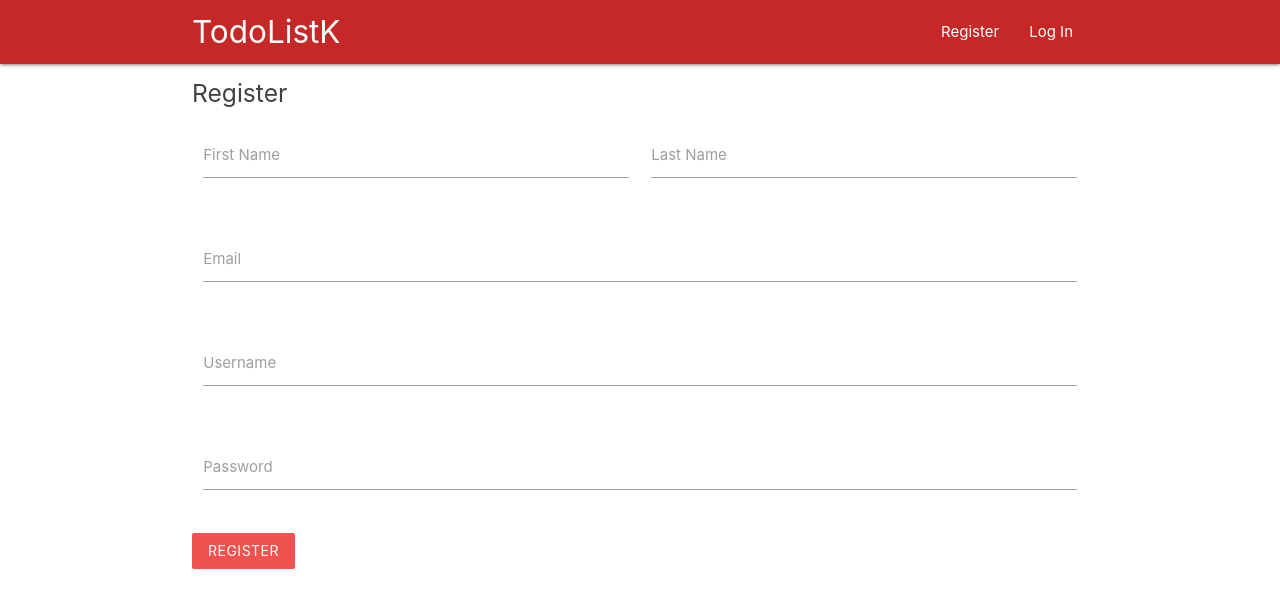
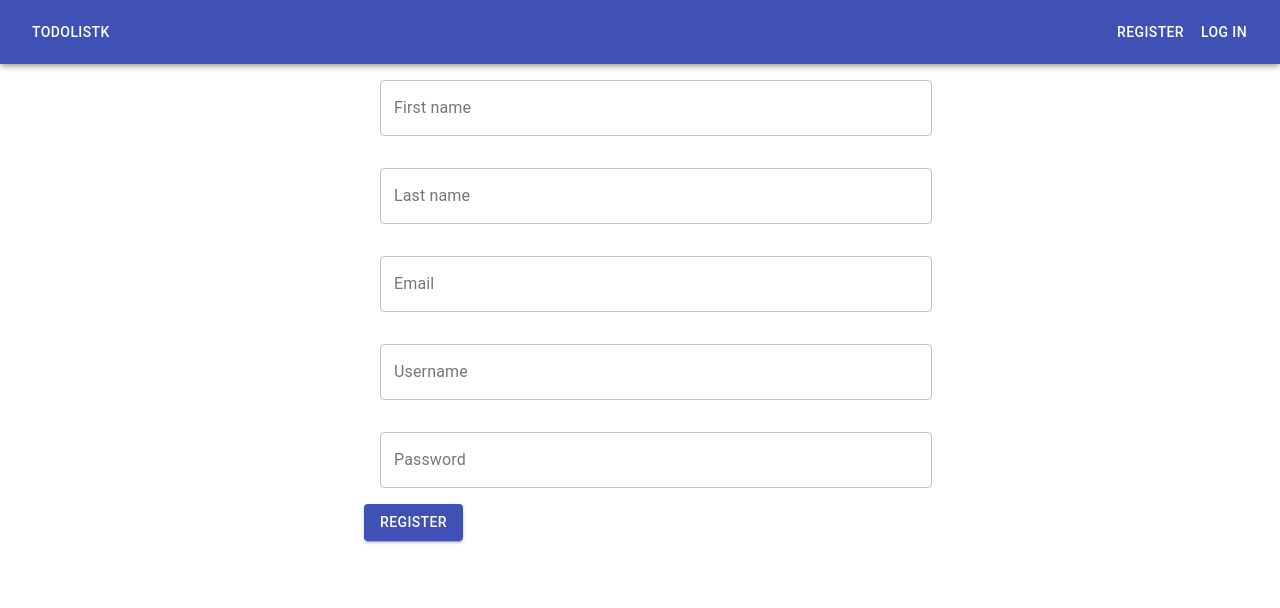
Before and after one commit to adikosa/TodoListK, a React (Create React App) app in the folder frontend/: page /register in a window 1280 px wide. Shown: the top 608 px of the page. Built offline with nearby package versions, Linux system fonts and the light colour scheme.

Commit message:
materialize -> material-ui

```diff
--- a/frontend/package.json
+++ b/frontend/package.json
@@ -3,11 +3,15 @@
   "version": "0.1.0",
   "private": true,
   "dependencies": {
+    "@date-io/date-fns": "1.x",
+    "@material-ui/core": "^4.11.1",
+    "@material-ui/icons": "^4.9.1",
+    "@material-ui/pickers": "^3.2.10",
     "@testing-library/jest-dom": "^5.11.4",
     "@testing-library/react": "^11.1.0",
     "@testing-library/user-event": "^12.1.10",
     "axios": "^0.21.0",
-    "materialize-css": "^1.0.0-rc.2",
+    "date-fns": "^2.16.1",
     "react": "^17.0.1",
     "react-dom": "^17.0.1",
     "react-materialize": "^3.9.3",
--- a/frontend/public/index.html
+++ b/frontend/public/index.html
@@ -27,7 +27,7 @@
     <!--Import Google Icon Font-->
     <link href="https://fonts.googleapis.com/icon?family=Material+Icons" rel="stylesheet">
     <!-- Compiled and minified CSS -->
-    <link rel="stylesheet" href="https://cdnjs.cloudflare.com/ajax/libs/materialize/1.0.0/css/materialize.min.css">
+    <!-- <link rel="stylesheet" href="https://cdnjs.cloudflare.com/ajax/libs/materialize/1.0.0/css/materialize.min.css"> -->
     <title>TodoListK</title>
   </head>
   <body>
@@ -43,6 +43,6 @@
       To begin the development, run `npm start` or `yarn start`.
       To create a production bundle, use `npm run build` or `yarn build`.
     -->
-    <script src="https://cdnjs.cloudflare.com/ajax/libs/materialize/1.0.0-beta/js/materialize.min.js"></script>
+    <!-- <script src="https://cdnjs.cloudflare.com/ajax/libs/materialize/1.0.0-beta/js/materialize.min.js"></script> -->
   </body>
 </html>
--- a/frontend/src/components/LogIn.js
+++ b/frontend/src/components/LogIn.js
@@ -1,7 +1,18 @@
+import { Button, Container, TextField, Typography, withStyles } from '@material-ui/core'
 import React from 'react'
 import {connect} from 'react-redux'
 import {Redirect} from 'react-router-dom'
+import { compose } from 'redux'
 import {logIn} from '../store/actions/authActions'
+
+const useStyles = theme => ({
+    root: {
+      '& .MuiFormControl-root': {
+        width: '100%',
+        margin: theme.spacing(2)
+        }
+    }
+})
 
 class LogIn extends React.Component {
     state = {
@@ -28,37 +39,23 @@ class LogIn extends React.Component {
     }
 
     render() {
-        const {authError, userCredentials} = this.props;
+        const {authError, userCredentials, classes} = this.props;
 
         if (userCredentials) {
             return <Redirect to='/'/>
         }
 
         return (
-            <div className="container">
-                <form className="white" onSubmit={this.handleSubmit}>
-                    <h5 className="grey-text text-darken-3">Log In</h5>
-                    <div className="row">
-                        <div className="input-field col s12">
-                            <label htmlFor="username">Username</label>
-                            <input type="text" id='username' onChange={this.handleChange}/>
-                        </div>
-                    </div>
-                    <div className="row">
-                        <div className="input-field col s12">
-                            <label htmlFor="password">Password</label>
-                            <input type="password" id='password' onChange={this.handleChange}/>
-                        </div>
-                    </div>
-
-                    <div className="input-field">
-                        <button className="btn red lighten-1 z-depth-0">Log In</button>
-                        <div className="center red-text">
-                            {authError ? <p>{authError}</p> : null}
-                        </div>
-                    </div>
-                </form>
-            </div>
+               <form onSubmit={this.handleSubmit} className={classes.root} >
+                <Container maxWidth="sm">
+                    <TextField id="username" label="Username" onChange={this.handleChange} variant="outlined"/>
+                    <TextField id="password" label="Password" onChange={this.handleChange} variant="outlined" type="password"/>
+                    <Button type="submit" variant="contained" color="primary" >Log In</Button>
+                </Container>
+                <Typography align="center" color="error" variant="h6">
+                    {authError ? <p>{authError}</p> : null}
+                </Typography>
+            </form>
         )
     }
 }
@@ -76,4 +73,4 @@ const mapDispatchToProps = (dispatch) => {
     }
 }
 
-export default connect(mapStateToProps, mapDispatchToProps)(LogIn)
+export default compose(withStyles(useStyles), connect(mapStateToProps, mapDispatchToProps))(LogIn)
--- a/frontend/src/components/Navbar.js
+++ b/frontend/src/components/Navbar.js
@@ -1,6 +1,8 @@
+import { AppBar, Button, makeStyles, Toolbar, Typography } from '@material-ui/core';
 import React from 'react';
 import { connect } from 'react-redux';
-import { Link } from 'react-router-dom';
+import { withRouter } from 'react-router-dom';
+import { compose } from 'redux';
 import SignedInLinks from './SignedInLinks';
 import SignedOutLinks from './SignedOutLinks';
 
@@ -9,14 +11,32 @@ function Navbar(props){
 
     const links = userCredentials ? <SignedInLinks/> : <SignedOutLinks/>;
 
-    return(
-        <nav className="nav-wrapper red darken-3">
-            <div className="container">
-                <Link to='/' className="brand-logo">TodoListK</Link>
-                {links}
-            </div>
-        </nav>
-    )
+    const handleHomeClick = () => {
+        props.history.push('/')
+    }
+
+    const useStyles = makeStyles((theme) => ({
+        root: {
+          flexGrow: 1,
+        },
+        title: {
+          flexGrow: 1,
+        },
+      }));
+
+    const classes = useStyles();
+
+    return (
+        <div className={classes.root}>
+          <AppBar title="aaa" position="static">
+            <Toolbar>
+              <Button onClick={handleHomeClick} color="inherit">TodoListK</Button>
+              <Typography variant="h6" className={classes.title}/>
+              {links}
+            </Toolbar>
+          </AppBar>
+        </div>
+      );
 }
 
 const mapStateToProps = (state) => {
@@ -25,4 +45,4 @@ const mapStateToProps = (state) => {
     }
 }
 
-export default connect(mapStateToProps)(Navbar)
+export default compose(withRouter, connect(mapStateToProps)) (Navbar)
--- a/frontend/src/components/Register.js
+++ b/frontend/src/components/Register.js
@@ -1,7 +1,18 @@
+import { Button, Container, TextField, Typography, withStyles } from '@material-ui/core'
 import React from 'react'
 import {connect} from 'react-redux'
 import {Redirect} from 'react-router-dom'
+import { compose } from 'redux'
 import {register} from '../store/actions/authActions'
+
+const useStyles = theme => ({
+    root: {
+      '& .MuiFormControl-root': {
+        width: '100%',
+        margin: theme.spacing(2)
+        }
+    }
+})
 
 class Register extends React.Component {
     state = {
@@ -31,54 +42,26 @@ class Register extends React.Component {
     }
 
     render() {
-        const {authError, userCredentials} = this.props;
+        const {authError, userCredentials, classes} = this.props;
 
         if (userCredentials) {
             return <Redirect to='/'/>
         }
 
         return (
-            <div className="container">
-                <form className="white" onSubmit={this.handleSubmit}>
-                    <h5 className="grey-text text-darken-3">Register</h5>
-                    <div className="row">
-                        <div className="input-field col s6">
-                            <input id='firstName' type="text" onChange={this.handleChange}/>
-                            <label htmlFor="firstName">First Name</label>
-                        </div>
-                        <div className="input-field col s6">
-                            <input id='lastName' type="text" onChange={this.handleChange}/>
-                            <label htmlFor="lastName">Last Name</label>
-                        </div>
-                    </div>
-                    <div className="row">
-                        <div className="input-field col s12">
-                            <input id="email" type="email" onChange={this.handleChange}/>
-                            <label htmlFor="email">Email</label>
-                        </div>
-                    </div>
-                    <div className="row">
-                        <div className="input-field col s12">
-                            <input id="username" type="text" onChange={this.handleChange}/>
-                            <label htmlFor="username">Username</label>
-                        </div>
-                    </div>
-                    <div className="row">
-                        <div className="input-field col s12">
-                            <input id="password" type="password" onChange={this.handleChange}/>
-                            <label htmlFor="password">Password</label>
-                        </div>
-                    </div>
-
-
-                    <div className="input-field">
-                        <button className="btn red lighten-1 z-depth-0">Register</button>
-                        <div className="center red-text">
-                            {authError ? <p>{authError}</p> : null}
-                        </div>
-                    </div>
-                </form>
-            </div>
+            <form onSubmit={this.handleSubmit} className={classes.root} >
+                <Container maxWidth="sm">
+                    <TextField id="firstName" label="First name" onChange={this.handleChange} variant="outlined"/>
+                    <TextField id="lastName" label="Last name" onChange={this.handleChange} variant="outlined"/>
+                    <TextField id="email" label="Email" onChange={this.handleChange} variant="outlined"/>
+                    <TextField id="username" label="Username" onChange={this.handleChange} variant="outlined"/>
+                    <TextField id="password" label="Password" onChange={this.handleChange} variant="outlined" type="password"/>
+                    <Button type="submit" variant="contained" color="primary" > Register</Button>
+                </Container>
+                <Typography align="center" color="error" variant="h6">
+                    {authError ? <p>{authError}</p> : null}
+                </Typography>
+            </form>
         )
     }
 }
@@ -96,4 +79,4 @@ const mapDispatchToProps = (dispatch) => {
     }
 }
 
-export default connect(mapStateToProps, mapDispatchToProps)(Register)
+export default compose(withStyles(useStyles), connect(mapStateToProps, mapDispatchToProps)) (Register)
--- a/frontend/src/components/SignedOutLinks.js
+++ b/frontend/src/components/SignedOutLinks.js
@@ -1,15 +1,21 @@
+import { Button } from '@material-ui/core'
 import React from 'react'
-import {NavLink} from 'react-router-dom'
+import {withRouter} from 'react-router-dom'
 
-const SignedOutLinks = () => {
+const SignedOutLinks = (props) => {
+    const handleRegisterClick = () => {
+        props.history.push('/register')
+    }
+    const handleLoginClick = () => {
+        props.history.push('/login')
+    }
+
     return (
         <div>
-            <ul className="right">
-                <li><NavLink to='/register'>Register</NavLink></li>
-                <li><NavLink to='/login'>Log In</NavLink></li>
-            </ul>
+            <Button onClick={handleRegisterClick} color="inherit">Register</Button>
+            <Button onClick={handleLoginClick} color="inherit">Log In</Button>
         </div>
     )
 }
 
-export default SignedOutLinks
+export default withRouter(SignedOutLinks)
--- a/frontend/src/components/TodoModal.js
+++ b/frontend/src/components/TodoModal.js
@@ -1,10 +1,21 @@
 import React from "react";
-import M from "materialize-css";
-import "materialize-css/dist/css/materialize.min.css";
-import {Button, DatePicker, Modal, Row, Select, TextInput} from "react-materialize";
+import Select from '@material-ui/core/Select';
+import DateFnsUtils from '@date-io/date-fns';
+import { MuiPickersUtilsProvider } from '@material-ui/pickers';
 import { connect } from "react-redux";
 import {addTodo} from '../store/actions/todoActions'
+import { Button, Dialog, DialogActions, DialogContent, FormControl, InputLabel, MenuItem, TextField, withStyles } from "@material-ui/core";
+import { KeyboardDatePicker, KeyboardTimePicker } from "@material-ui/pickers";
+import { compose } from "redux";
 
+const useStyles = theme => ({
+    root: {
+      '& .MuiFormControl-root': {
+        width: '90%',
+        margin: theme.spacing(2)
+        }
+    }
+})
 
 class TodoModal extends React.Component {
 
@@ -13,7 +24,6 @@ class TodoModal extends React.Component {
         description: this.props.description,
         dueDateTime: this.props.dueDateTime,
         priority: this.props.priority,
-        dueTimeText: this.props.dueDateTime.toLocaleTimeString("pl-pl", {hour: "2-digit", minute: "2-digit"})
     }
 
     convertTodoStateToTodoRequest = () => {
@@ -26,24 +36,9 @@ class TodoModal extends React.Component {
         }
     }
 
-    timePickerCachedData = {
-        hour: null,
-        minute: null
-    }
-
-    componentDidMount() {
-        M.AutoInit()
-    }
-
-    onOpenStart = () => {
+    onDialogOpen = () => {
         const { title, description, dueDateTime, priority} = this.props;
-
-        const dueTimeText = this.props.dueDateTime.toLocaleTimeString("pl-pl", {hour: "2-digit", minute: "2-digit"})
-        this.setState({ title, description, dueDateTime, priority, dueTimeText });
-    }
-
-    handleClick = (e) => {
-        this.props.addTodo(this.convertTodoStateToTodoRequest());
+        this.setState({ title, description, dueDateTime, priority });
     }
 
     handleChange = (e) => {
@@ -53,71 +48,53 @@ class TodoModal extends React.Component {
         });
     }
 
-    handleTime = (e) => {
-        this.handleChange(e)
-        const {id, value} = e.target;
-        const isTimeValid = /^([01]\d|2[0-3]):([0-5]\d)$/.test(value)
-
-        if(isTimeValid) {
-            const hours = value.substring(0,2)
-            const minutes = value.substring(3,5)
-
-            const dueDateTime = new Date(this.state.dueDateTime.getTime());
-            dueDateTime.setHours(hours);
-            dueDateTime.setMinutes(minutes);
-            this.setState({
-                dueDateTime
-            })
-        }
+    handleDueTimeChange = (dueDateTime) => {
+        this.setState({
+            dueDateTime
+        });
     }
 
-    handleSubmit = (e) => {
-        e.preventDefault()
+    handlePriorityChange = (e) => {
+        const {value} = e.target;
+
+        this.setState({
+            priority: value
+        });
     }
 
-    handleDateChange = (date) => {
-        const oldDueDateTime = this.state.dueDateTime
-        date.setHours(oldDueDateTime.getHours())
-        date.setMinutes(oldDueDateTime.getMinutes())
-        this.setState({
-            dueDateTime: date
-        })
+    handleSaveClick = () => {
+        this.props.addTodo(this.convertTodoStateToTodoRequest());
+        this.props.onClose()
     }
 
     render() {
-        return (
-            <div>
-                <Modal
-                    open={this.props.isOpen}
-                    actions={[
-                        <Button flat modal="close" node="button">Cancel</Button>,
-                        <Button onClick={this.handleClick} flat modal="close" node="button">Save</Button>
-                    ]}
+        const {classes} = this.props;
 
-                    options={{onCloseEnd : this.props.onClose, onOpenStart: this.onOpenStart}}
-                >
-                    <form onSubmit={this.handleSubmit} autoComplete="off">
-                        <Row>
-                            <TextInput id="title" label="Title" value={this.state.title} onChange={this.handleChange}/>
-                        </Row>
-                        <Row>
-                            <TextInput id="description" label="Description" value={this.state.description} onChange={this.handleChange}/>
-                        </Row>
-                        <Row>
-                            <DatePicker id="dueDate" label="Due date" options={{autoClose: true, defaultDate: this.state.dueDateTime, setDefaultDate: true}} onChange={this.handleDateChange} />
-                            <TextInput id="dueTimeText" label="Due time" value={this.state.dueTimeText} onChange={this.handleTime}/>
-                        </Row>
-                        <Row>
-                            <Select id="priority" label="Priority" value={this.state.priority} onChange={this.handleChange}>
-                                <option value="LOW">LOW</option>
-                                <option value="MEDIUM">MEDIUM</option>
-                                <option value="HIGH">HIGH</option>
+        return(
+            <MuiPickersUtilsProvider utils={DateFnsUtils}>
+                <Dialog open={this.props.isOpen} onClose={this.props.onClose} onEnter={this.onDialogOpen}>
+                    <DialogContent className={classes.root}>
+                        <TextField id="title" label="Title" autoComplete="off" value={this.state.title} onChange={this.handleChange}/>
+                        <TextField id="description" label="Description" autoComplete="off" multiline={true} value={this.state.description} onChange={this.handleChange} />
+                        <KeyboardDatePicker margin="normal" label="Due date" format="MM/dd/yyyy" value={this.state.dueDateTime} onChange={this.handleDueTimeChange}/>
+                        <KeyboardTimePicker margin="normal" label="Due time" value={this.state.dueDateTime} onChange={this.handleDueTimeChange}/>
+                        <FormControl >
+                            <InputLabel id="label">Priority</InputLabel>
+                            <Select labelId="label" id="priority" value={this.state.priority} onChange={this.handlePriorityChange}>
+                                <MenuItem value={"LOW"}>LOW</MenuItem>
+                                <MenuItem value={"MEDIUM"}>MEDIUM</MenuItem>
+                                <MenuItem value={"HIGH"}>HIGH</MenuItem>
                             </Select>
-                        </Row>
-                    </form>
-                </Modal>
-            </div>
-        );
+                        </FormControl>
+
+                    </DialogContent>
+                    <DialogActions>
+                        <Button onClick={this.props.onClose} color="primary">Cancel</Button>
+                        <Button onClick={this.handleSaveClick} color="primary">Save</Button>
+                    </DialogActions>
+                </Dialog>
+            </MuiPickersUtilsProvider>
+        )
     }
 
 }
@@ -128,4 +105,4 @@ const mapDispatchToProps = (dispatch) => {
     }
 }
 
-export default connect(null, mapDispatchToProps)(TodoModal);
+export default compose(withStyles(useStyles),connect(null, mapDispatchToProps))(TodoModal);
```
Also changed, not shown: frontend/src/components/Home.js (+45 -33 lines), frontend/src/components/SignedInLinks.js (+5 -4 lines), 2 other files (tests, documents, lock files or other folders).
